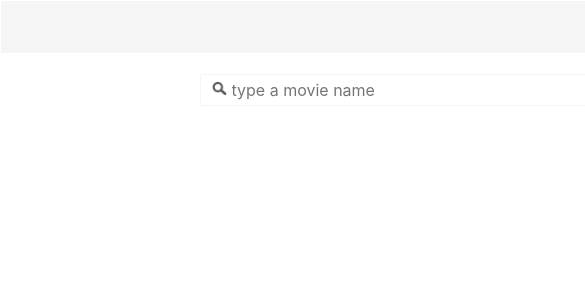
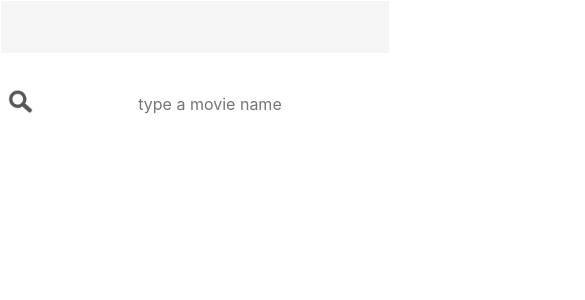
Before and after one commit to Vivek7Vishal/movie_search_app, a Vue app: page / in a window 390 px wide. Shown: the top 300 px of the page, 585 px wide, since content can reach past the window. Built offline with nearby package versions, Linux system fonts and the light colour scheme.

Commit message:
fix(css): Fixed mobile mode and search field
Icon image moved to asset
Removed unused css

```diff
--- a/src/App.vue
+++ b/src/App.vue
@@ -1,6 +1,5 @@
 <template>
   <div id="app">
-
     <router-view />
   </div>
 </template>
--- a/src/components/Card.vue
+++ b/src/components/Card.vue
@@ -35,8 +35,9 @@ export default {
 </script>
 
 <style lang="scss" scoped>
-// .card{
-//   height: 400px;
-//   width: 300px;
-// }
+.card{
+  width: 290px;
+  margin-top: 20px;
+  margin-bottom: 20px;
+}
 </style>
--- a/src/components/Header.vue
+++ b/src/components/Header.vue
@@ -25,7 +25,6 @@ export default {
 </script>
 <style lang="scss" scoped>
 .navbar{
-  width: 900px;
   margin: 0 auto;
   box-sizing: border-box;
 
--- a/src/components/Search.vue
+++ b/src/components/Search.vue
@@ -1,7 +1,7 @@
  <template>
  <div class="searchbar">
   <div class="search-container">
-    <img width ="15" src="./icon-search.png">
+    <img class="input-icon" src="../assets/icon-search.png" />
     <input type="text" v-model="query" placeholder="type a movie name" @keyup.enter="doSearch"/>
   </div>
   </div>
@@ -27,17 +27,19 @@ export default {
   display: flex;
   justify-content: center ;
 
-  .search-container {
-    width:500px;
-    border: 1px solid whitesmoke;
+  .input-icon {
+    width: 25px;
+    position: absolute;
+    margin-left: 13px;
+    margin-top: 15px;
   }
-  img{
-  }
-  input{
-    padding:5px;
-    width: 462px;
+  input[type=text]{
+    padding: 20px;
+    padding-left: 50px;
+    min-width: 400px;
     border:none;
     font-size: 16px;
+    text-align: center;
   }
   button{
     background-color: none;
--- a/src/views/Home.vue
+++ b/src/views/Home.vue
@@ -1,13 +1,10 @@
 <template>
   <div>
     <Header />
-
     <div class="main">
       <Search @doSearch= "searchMovies"/>
-      <div class="content columns is-multiline">
-        <div class="column is-3 is-mobile" v-for="item in result.Search" :key="item.index">
-          <Card :src="item.Poster" :title="item.Title"/>
-        </div>
+      <div class="movie-result">
+        <Card v-for="item in result.Search" :key="item.index" :src="item.Poster" :title="item.Title"/>
       </div>
     </div>
   </div>
@@ -45,18 +42,27 @@ export default {
 
 <style lang="scss" scoped>
 .main {
-  display: flex;
-  flex-direction: column;
-  justify-content: space-between;
-  width: 900px;
+  max-width: 900px;
   margin: 0 auto;
-  box-sizing: border-box;
   margin-top: 20px;
 }
 .content {
-  width: 900px;
+  max-width: 900px;
   margin-top: 20px;
   margin: 0 auto;
   box-sizing: border-box;
 }
+
+.movie-result {
+  max-width: 900px;
+  display: flex;
+  flex-wrap: wrap;
+  justify-content: space-between;
+}
+
+@media screen and (max-width: 412px){
+  .movie-result {
+    justify-content: space-around;
+  }
+}
 </style>
```
Also changed, not shown: src/assets/icon-search.png (renamed from src/components/icon-search.png).
